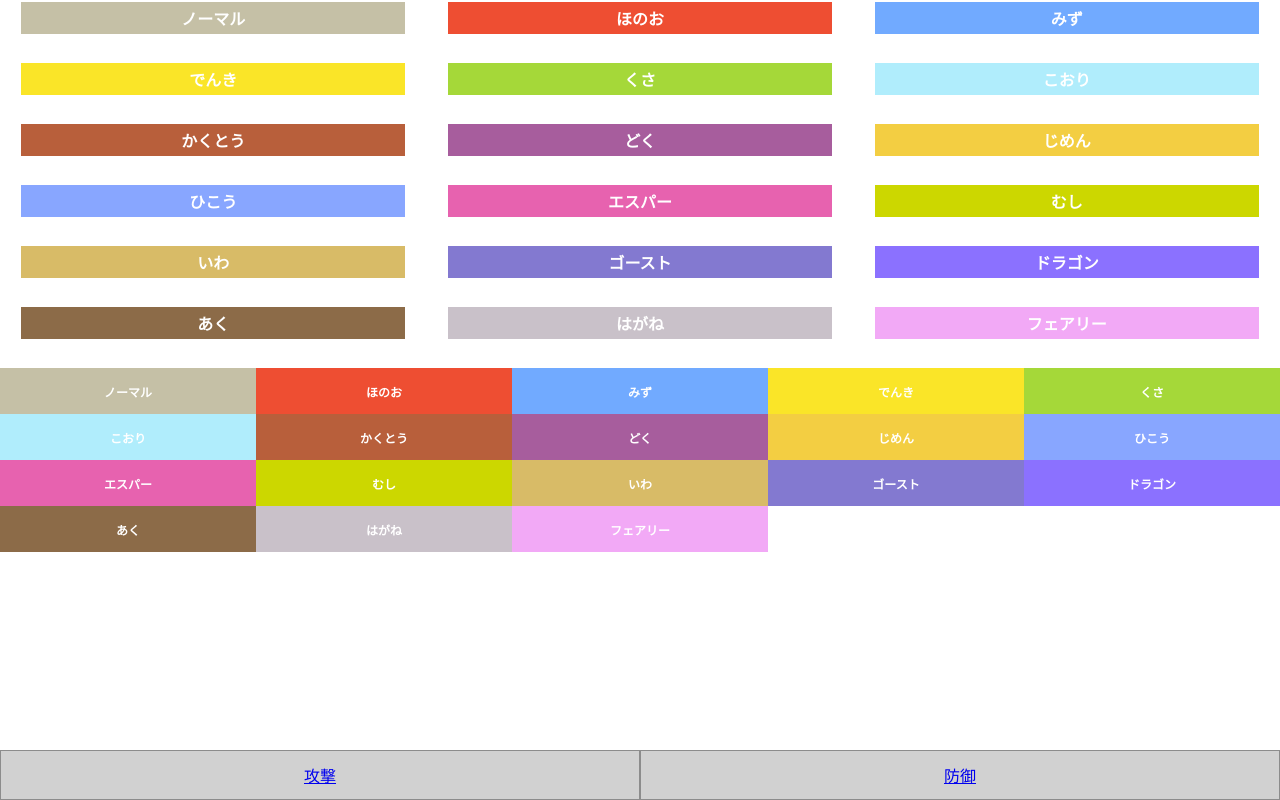
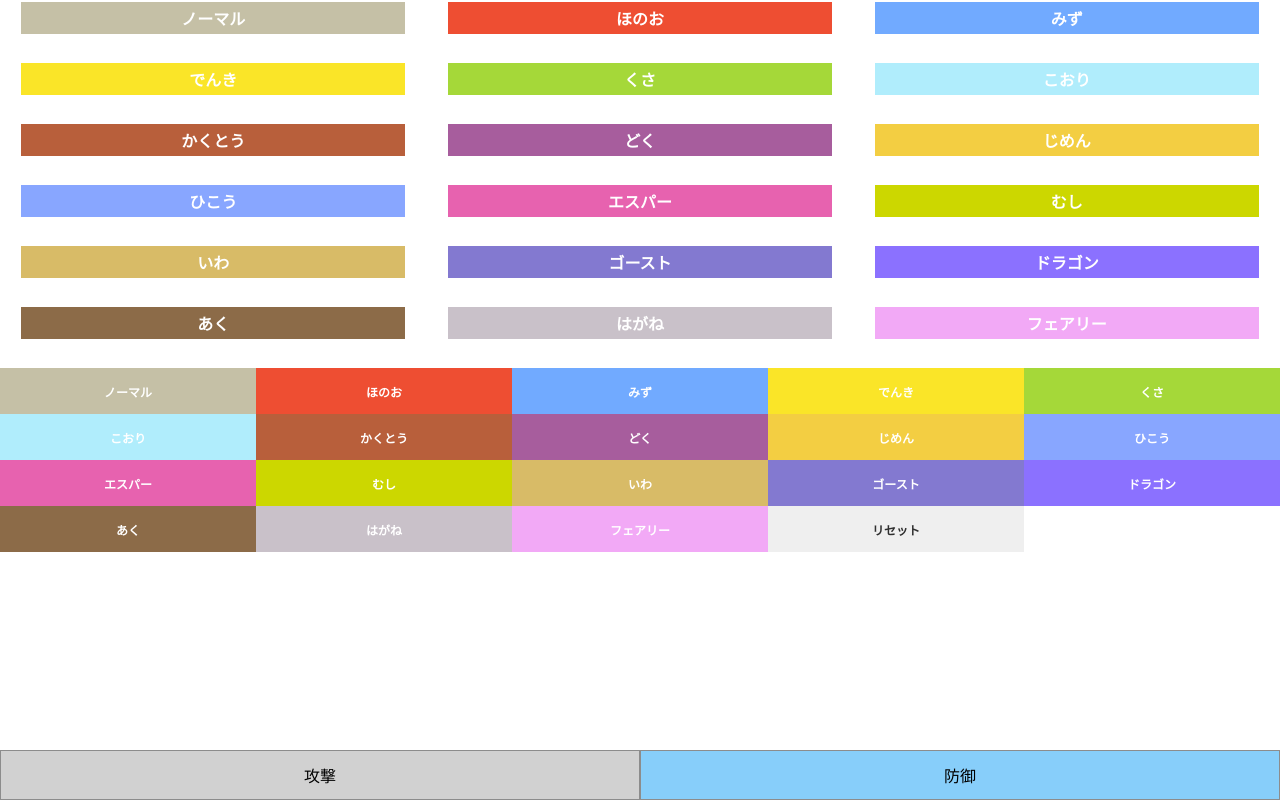
Before and after one commit to thr3a/poketype-checker, a Nuxt app: page /defence in a window 1280 px wide. Built offline with nearby package versions, Linux system fonts and the light colour scheme.

Commit message:
update: 今の画面がどこかわかりやすくした

```diff
--- a/components/Footer.vue
+++ b/components/Footer.vue
@@ -1,16 +1,12 @@
 <template>
   <div class="footer">
     <div class="menus">
-      <div class="menu">
-        <nuxt-link to="/">
-          <span id="label">攻撃</span>
-        </nuxt-link>
-      </div>
-      <div class="menu">
-        <nuxt-link to="/defence">
-          <span id="label">防御</span>
-        </nuxt-link>
-      </div>
+      <nuxt-link to="/" class="menu" exact>
+        <span id="label">攻撃</span>
+      </nuxt-link>
+      <nuxt-link to="/defence" class="menu">
+        <span id="label">防御</span>
+      </nuxt-link>
     </div>
   </div>
 </template>
@@ -18,6 +14,9 @@
 <style lang="scss" scoped>
 .footer {
   margin-top: auto;
+  a {
+    text-decoration: none;
+  }
 }
 .menus {
   text-align: center;
@@ -25,6 +24,7 @@
   justify-content: space-around;
 }
 .menu {
+  color: #000;
   height: 50px;
   width: 50%;
   margin-left: auto;
@@ -34,5 +34,8 @@
   display: flex;
   justify-content: center;
   align-items: center;
+  &.nuxt-link-active {
+    background-color: #87cefa;
+  }
 }
 </style>
--- a/pages/defence.vue
+++ b/pages/defence.vue
@@ -16,6 +16,10 @@
           :key="index"
           v-for="(type, index) in types"
           @toggleType="chengedType"
+        />
+        <my-type
+          :type="aaa"
+          @resetType="resetType"
         />
       </div>
     </div>
@@ -57,6 +61,7 @@ export default {
         'steel',
         'fairy'
       ],
+      aaa: 'reset',
       scores: {},
       activeTypes: []
     }
@@ -79,6 +84,10 @@ export default {
       if (this.activeTypes.length === 2) {
         this.scores = pokeTypes.getTypeWeaknesses(this.activeTypes[0], this.activeTypes[1])
       }
+    },
+    resetType () {
+      this.activeTypes = []
+      this.scores = {}
     },
     calcScore (rivalType) {
       const score = this.scores[rivalType]
```
